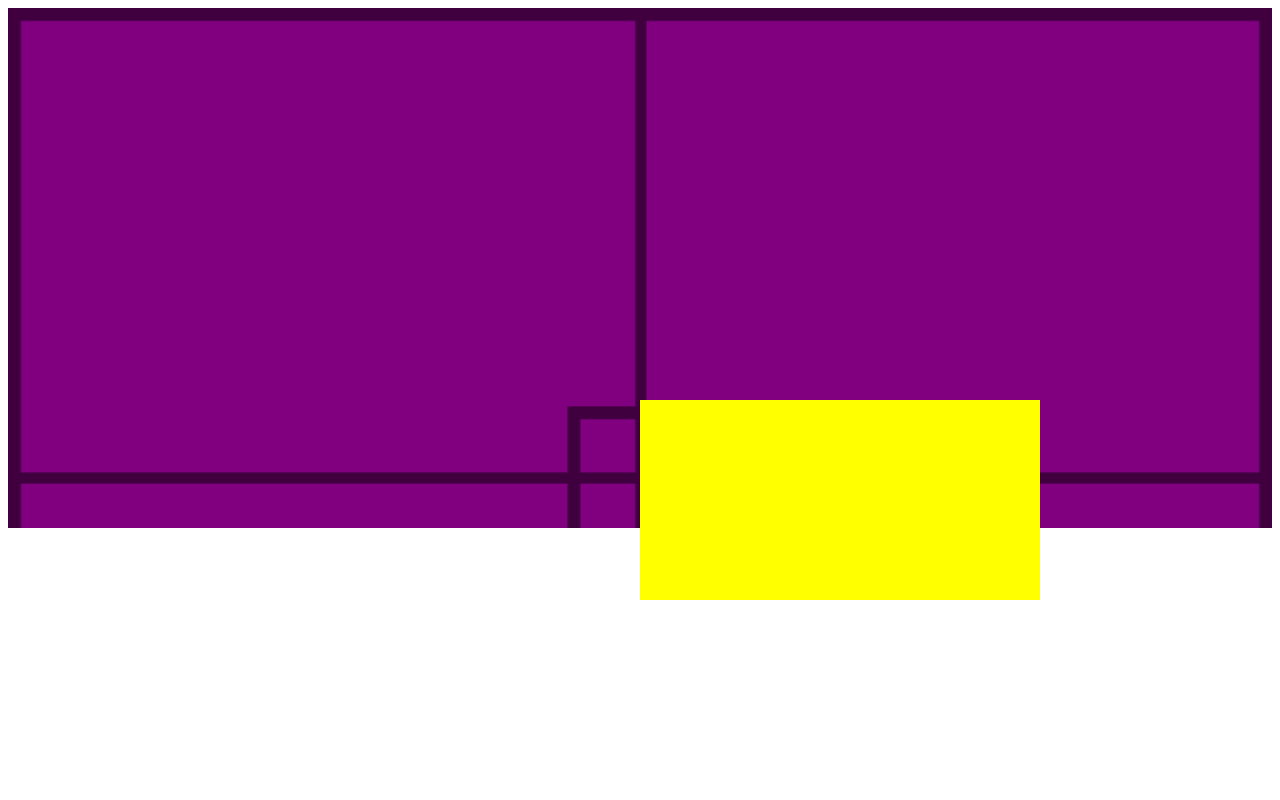
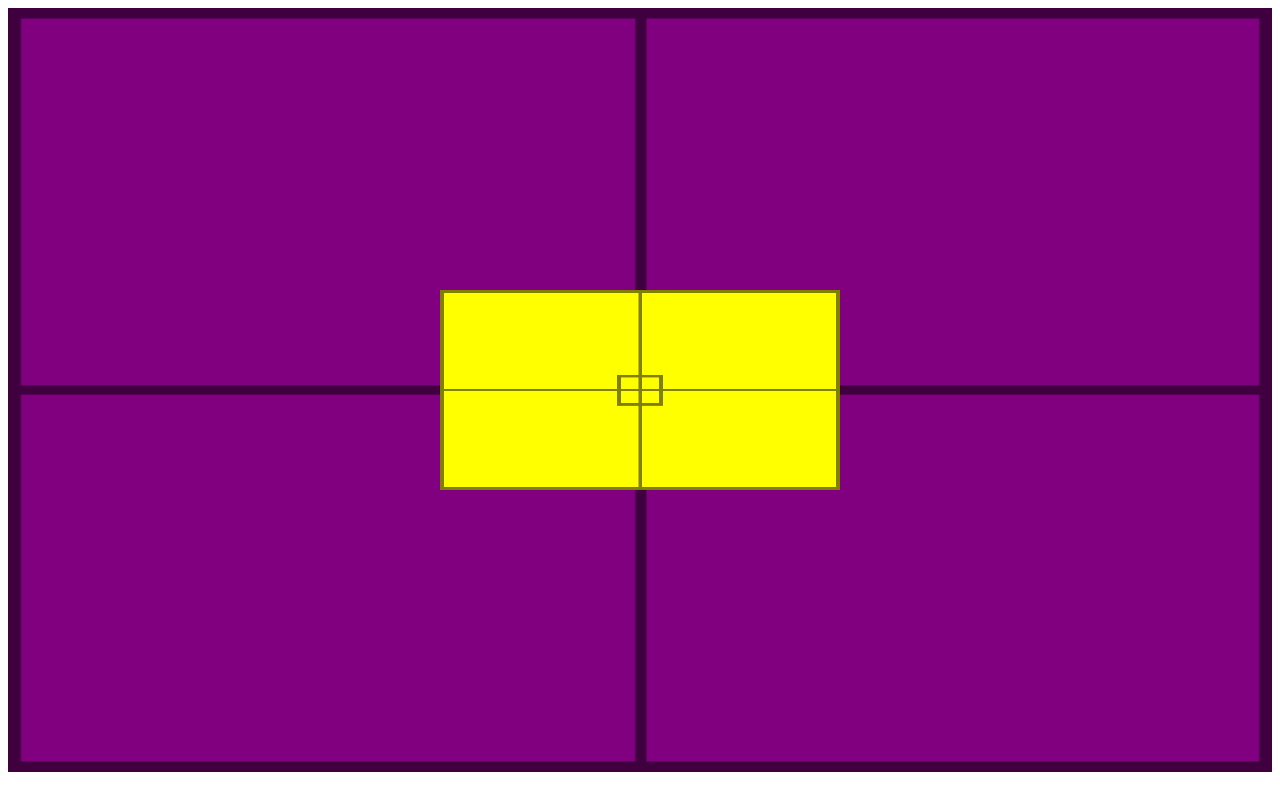
Before and after one commit to ronaldolandoo/html-css, a plain HTML site: page exercicios/ex022/fundo007.html in a window 1280 px wide. Drawn offline with Linux system fonts and the light colour scheme.

Commit message:
Arquivos do d011

```diff
--- a/exercicios/ex022/fundo007.html
+++ b/exercicios/ex022/fundo007.html
@@ -7,21 +7,24 @@
     <style>
         #container {
             background-image: url(imagens/target001.png);
-            background-size: cover;
-            height: 500px;
+            background-size: 100% 100%;
+            position: relative;
+            height: 93vh;
+            padding: 10px;
             background-color: purple;
-            padding: 10px;
         }
 
         #conteudo {
+            background-image: url(imagens/target001.png);
+            background-size: 100% 100%;
             position: absolute;
             height: 200px;
             width: 400px;
             background-color: yellow;
-            margin: auto;
 
             left: 50%;
             top: 50%;
+            transform: translate(-50%, -50%);
         }
     </style>
 </head>
```
Also changed, not shown: desafios/d011/imagens/astronauta.png (added), desafios/d011/imagens/espaco.jpg (added), exercicios/Notes MOD 3/anotações.txt.
